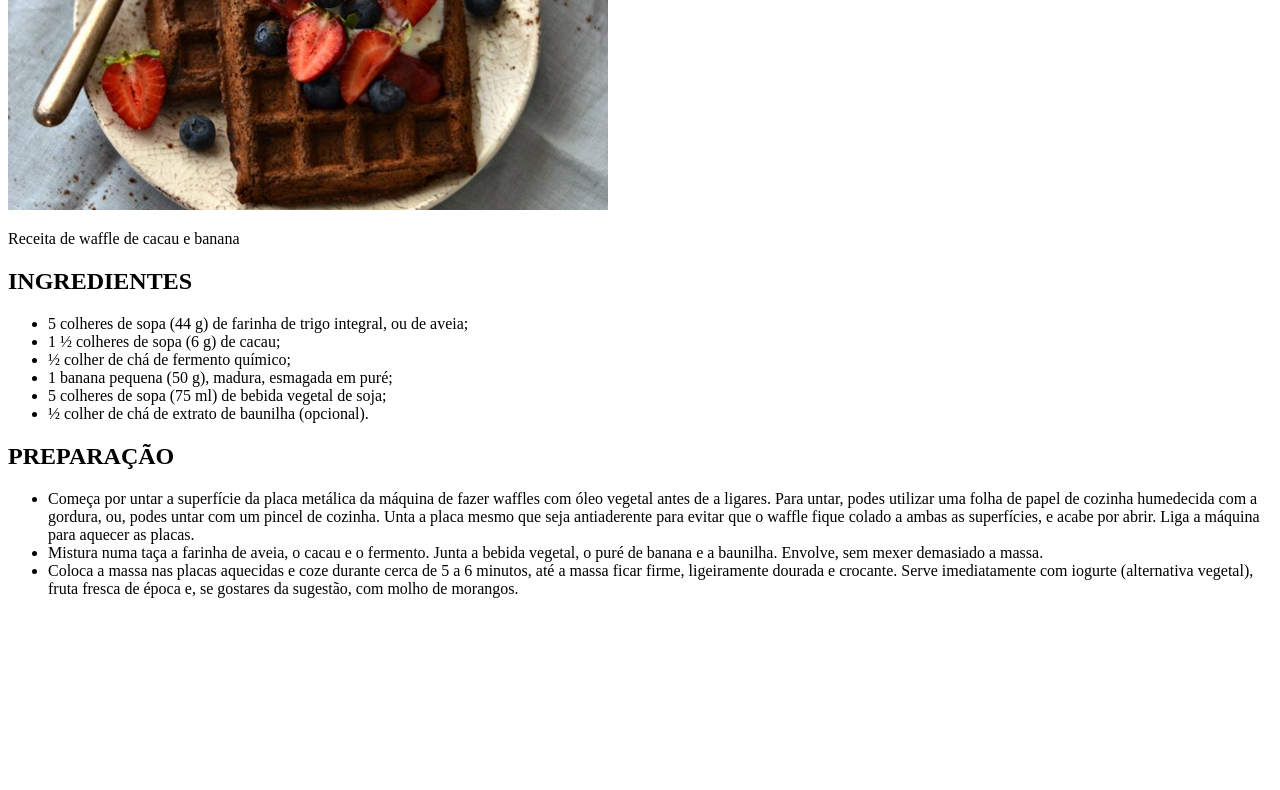
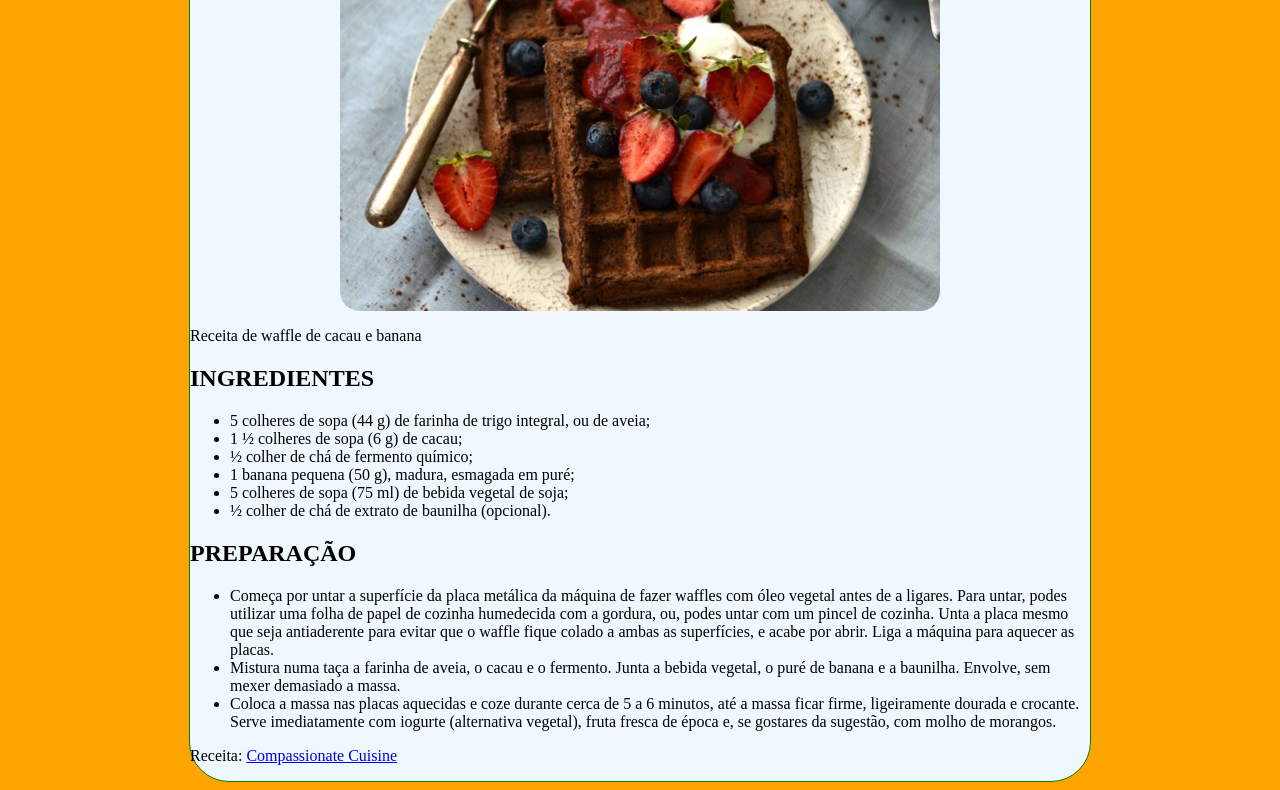
Before and after one commit to igorbgoes/pagina-de-receita, a plain HTML site: page index.html in a window 1280 px wide. Shown: the part 270-1060 px from the top of the page. Before the commit the page ends 884 px from the top, so only its background shows below. Drawn offline with Linux system fonts and the light colour scheme.

Commit message:
styled title and img

```diff
--- a/index.html
+++ b/index.html
@@ -4,6 +4,8 @@
     <meta charset="UTF-8">
     <meta name="viewport" content="width=device-width, initial-scale=1.0">
     <title>Receitas de Waffle</title>
+
+    <link rel="stylesheet" href="./style.css">
 </head>
 <body>
     <div id="conteiner">
@@ -27,7 +29,7 @@
                 <li>Coloca a massa nas placas aquecidas e coze durante cerca de 5 a 6 minutos, até a massa ficar firme, ligeiramente dourada e crocante. Serve imediatamente com iogurte (alternativa vegetal), fruta fresca de época e, se gostares da sugestão, com molho de morangos.</li>
 
             </ul>
-
+            <p>Receita: <a href="https://compassionatecuisineblog.com/receita/waffles-de-cacau-e-banana/" target="_blank">Compassionate Cuisine</a></p>
         </div>
 
 
--- /dev/null
+++ b/style.css
@@ -0,0 +1,23 @@
+
+
+body {
+    background-color: orange;
+}
+
+#conteiner {
+    width: 900px;
+    margin: 100px auto 0;
+    border: 1px green solid;
+    background-color: aliceblue;
+    border-radius: 40px;
+}
+
+#cacau-e-banana h1 {
+    text-align: center;
+}
+
+#cacau-e-banana img {
+    display: block;
+    margin: auto;
+    border-radius: 20px;
+}
```
